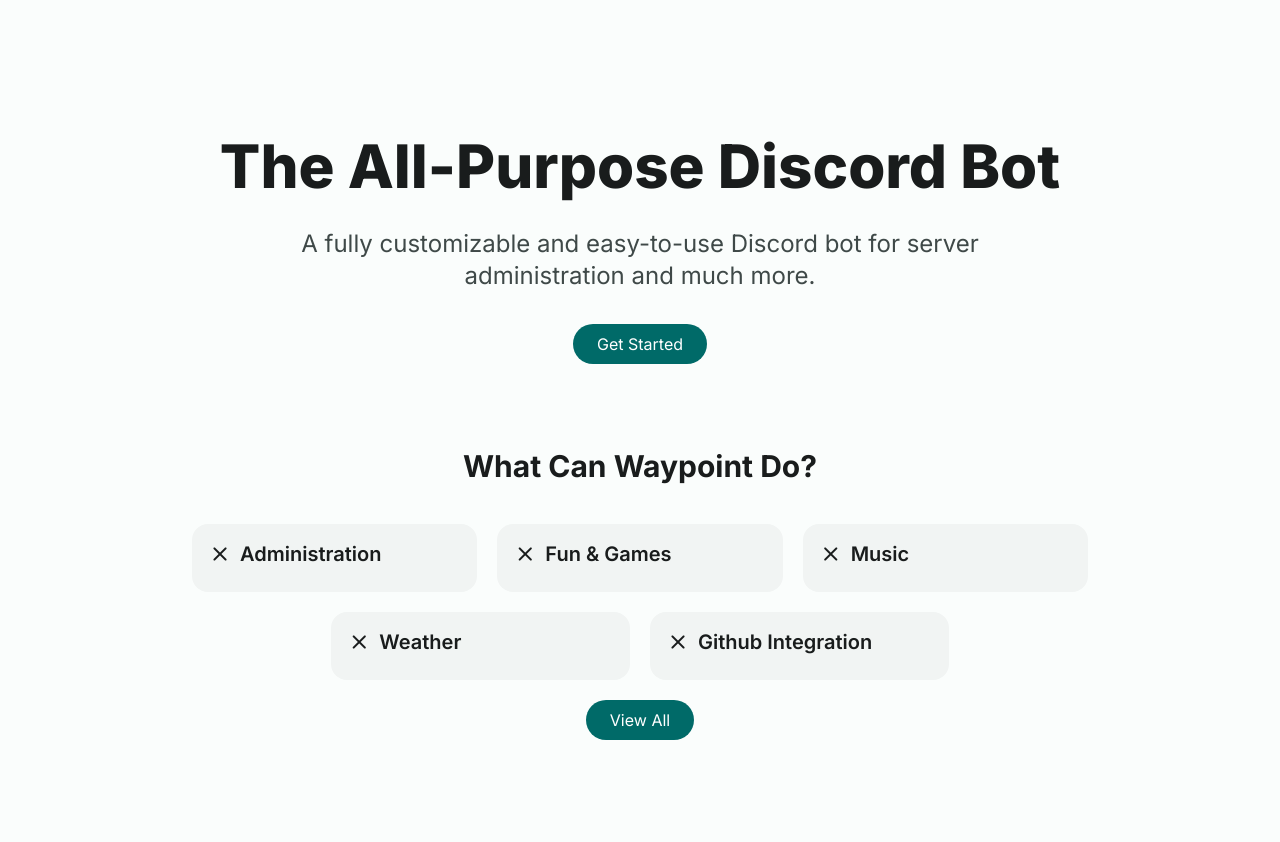
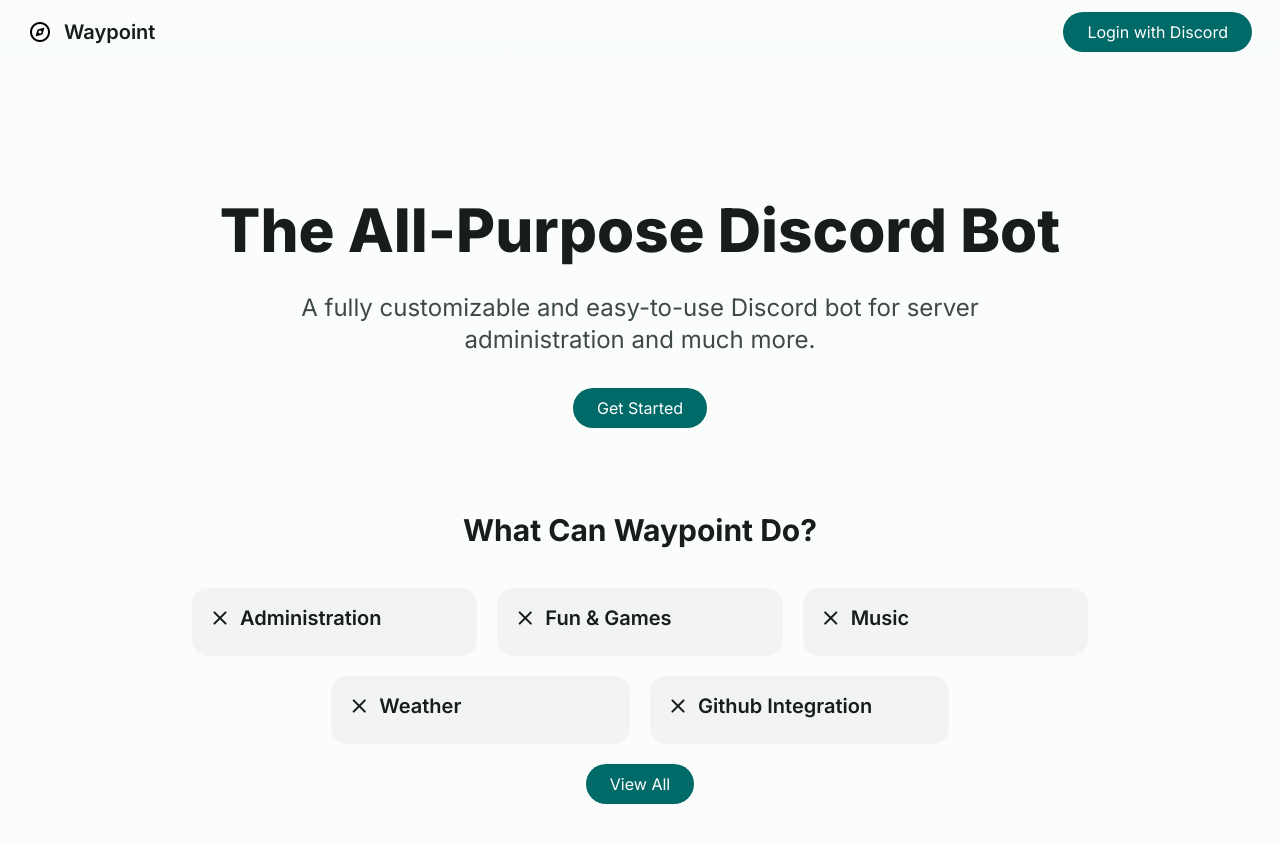
Before and after one commit to clindsey4/waypoint-dash, a Next.js app: page /en in a window 1280 px wide. Shown: the top 842 px of the page. Before the commit the page ends 800 px from the top, so only its background shows below. Built offline with nearby package versions, Linux system fonts and the light colour scheme; no server answers; what discord-oauth2 would draw is missing.

Commit message:
Implement website navbar.

```diff
--- a/src/app/[lang]/layout.tsx
+++ b/src/app/[lang]/layout.tsx
@@ -4,6 +4,9 @@
 import "./globals.css";
 import { Locale, getDictionary } from "@/localization";
 import { Providers } from "@/components/providers/providers";
+import Navbar from "@/components/navbar";
+import { getActiveSession, oauth } from "@/lib/oauth";
+import { cookies } from "next/headers";
 
 const inter = Inter({
   subsets: ['latin'],
@@ -32,14 +35,21 @@
     lang: Locale
   }
 }>) {
+  // handle localization
   const locale = params.lang
   const langDict = await getDictionary(locale)
+
+  // get session
+  const session = await getActiveSession(cookies())
+  const user = session === null ? null : await oauth.getUser(session.accessToken)
+
   return (
     <html lang={locale} className={`${inter.variable} ${materialSymbols.variable}`}>
       <body className="bg-background">
         <Providers
           dictionary={langDict}
         >
+          <Navbar lang={locale} user={user}/>
           <main className="max-w-[1920px] min-h-screen m-auto flex flex-col justify-start items-center px-5 py-6">
             {children}
           </main>
--- a/src/app/[lang]/page.tsx
+++ b/src/app/[lang]/page.tsx
@@ -22,18 +22,6 @@
   const langDict = await getDictionary(locale)
   return (
     <article className="w-full h-fit flex flex-col gap-5 justify-start items-center">
-
-      {/* User Section */}
-      {user !== null ? <section className="w-fit bg-surface-container py-2 px-2 flex items-center gap-3 rounded-full">
-        <img
-          className="rounded-full"
-          width={42}
-          height={42}
-          src={`https://cdn.discordapp.com/avatars/${user.id}/${user.avatar}`}
-        />
-        <h3 className="text-center text-xl text-on-surface-variant max-w-3xl mr-2">{user.username}</h3>
-      </section> : undefined}
-
       {/* Main Header Section */}
       <section className="w-full flex flex-col justify-start items-center gap-8 md:mt-28 mt-10 text-on-surface">
         <h1 className="md:text-6xl font-extrabold text-4xl text-center">{langDict.home_header_title}</h1>
--- /dev/null
+++ b/src/components/navbar.tsx
@@ -0,0 +1,44 @@
+import { Locale, getDictionary } from "@/localization"
+import Link from "next/link"
+import { Icon } from "./material/icon"
+import { getActiveSession, oauth } from "@/lib/oauth"
+import { cookies } from "next/headers"
+import OAuth from "discord-oauth2"
+import { FilledButton } from "./material/filled-button"
+
+export default async function Navbar(
+    {
+        lang,
+        user
+    }: {
+        lang: Locale,
+        user: OAuth.User | null
+    }
+) {
+    const langDict = await getDictionary(lang)
+
+    return (
+        <header className="z-50 w-full h-16 px-7 py-2 box-border sticky top-0 backdrop-blur backdrop-saturate-200 before:w-full before:h-full before:absolute bg-[linear-gradient(var(--md-sys-color-background),transparent)] before:bg-background before:opacity-80 before:z-40 before:top-0 before:left-0">
+            <nav className='z-40 relative w-full h-full flex items-center gap-5 m-auto'>
+                <ul className='flex-1 flex items-center justify-start gap-5'>
+                    {/* favicon */}
+                    <Link href={`/${lang}`} className="flex gap-3 items-center">
+                        <Icon icon="explore" />
+                        <h3 className="text-on-background text-xl font-semibold">{langDict.website_title}</h3>
+                    </Link>
+                </ul>
+                {user === null ? <FilledButton href='/api/oauth'>{langDict.nav_login}</FilledButton>
+                    : <Link href={`/${lang}/server`} className="text-base bg-surface-container text-on-primary px-3 h-[40px] rounded-full flex gap-3 items-center justify-center relative before:bg-on-primary before:transition-opacity before:absolute before:w-full before:h-full before:left-0 before:top-0 before:rounded-full before:opacity-0 before:hover:opacity-[0.12] transition-opacity">
+                        <h3 className="text-center text-lg text-on-surface-variant max-w-3xl mr-2">{user.username}</h3>
+                        <img
+                            className="rounded-full"
+                            width={30}
+                            height={30}
+                            src={`https://cdn.discordapp.com/avatars/${user.id}/${user.avatar}`}
+                        />
+                    </Link>
+                }
+            </nav>
+        </header>
+    )
+}
--- a/src/localization/dictionaries/en.json
+++ b/src/localization/dictionaries/en.json
@@ -1,4 +1,6 @@
 {
+  "website_title": "Waypoint",
+  "nav_login": "Login with Discord",
   "home_header_title": "The All-Purpose Discord Bot",
   "home_header_description": "A fully customizable and easy-to-use Discord bot for server administration and much more.",
   "home_header_get_started": "Get Started",
--- a/src/localization/dictionaries/template.json
+++ b/src/localization/dictionaries/template.json
@@ -1,4 +1,6 @@
 {
+    "website_title": "",
+    "nav_login": "",
     "home_header_title": "",
     "home_header_description": "",
     "home_header_get_started": "",
```
